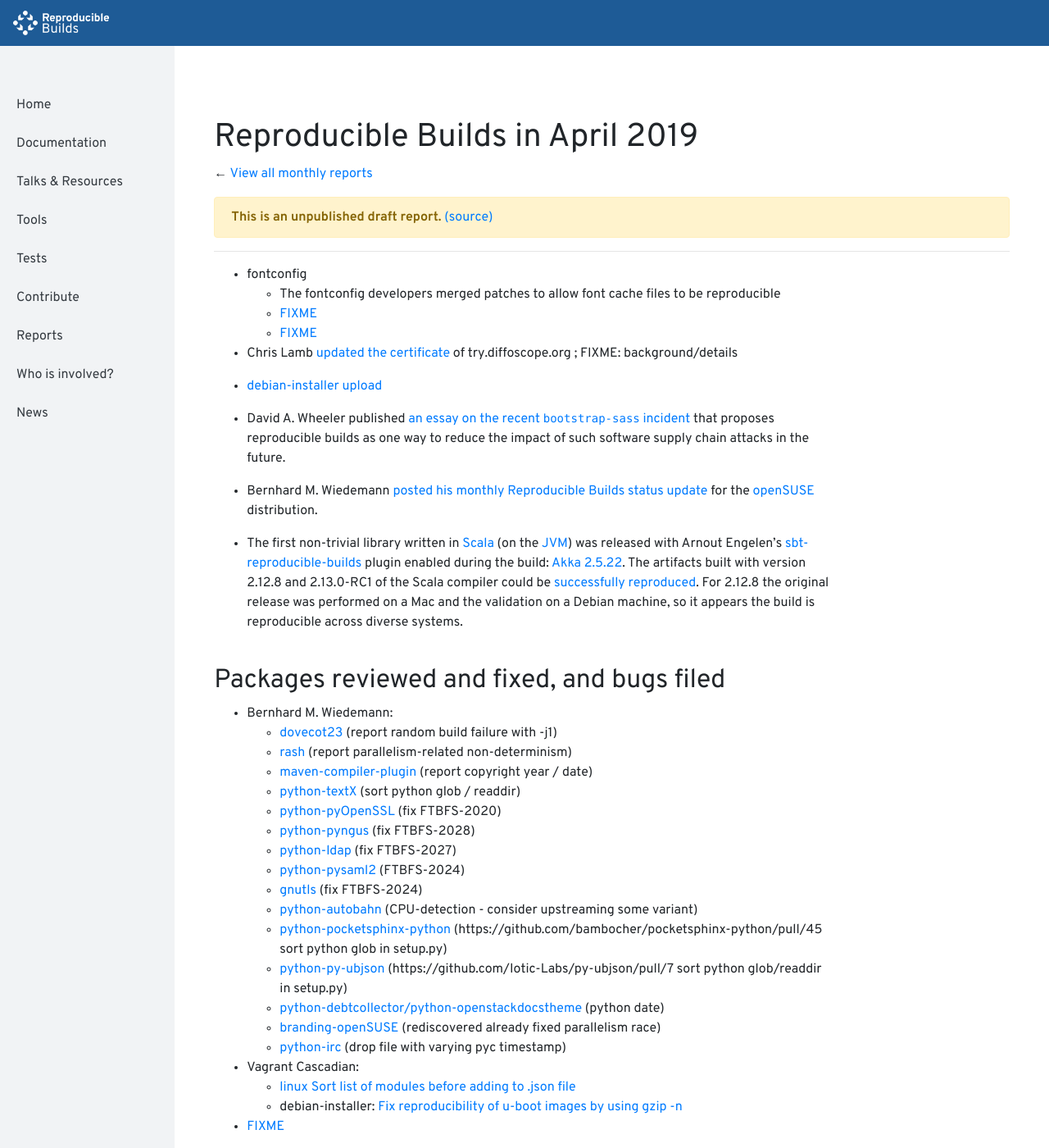
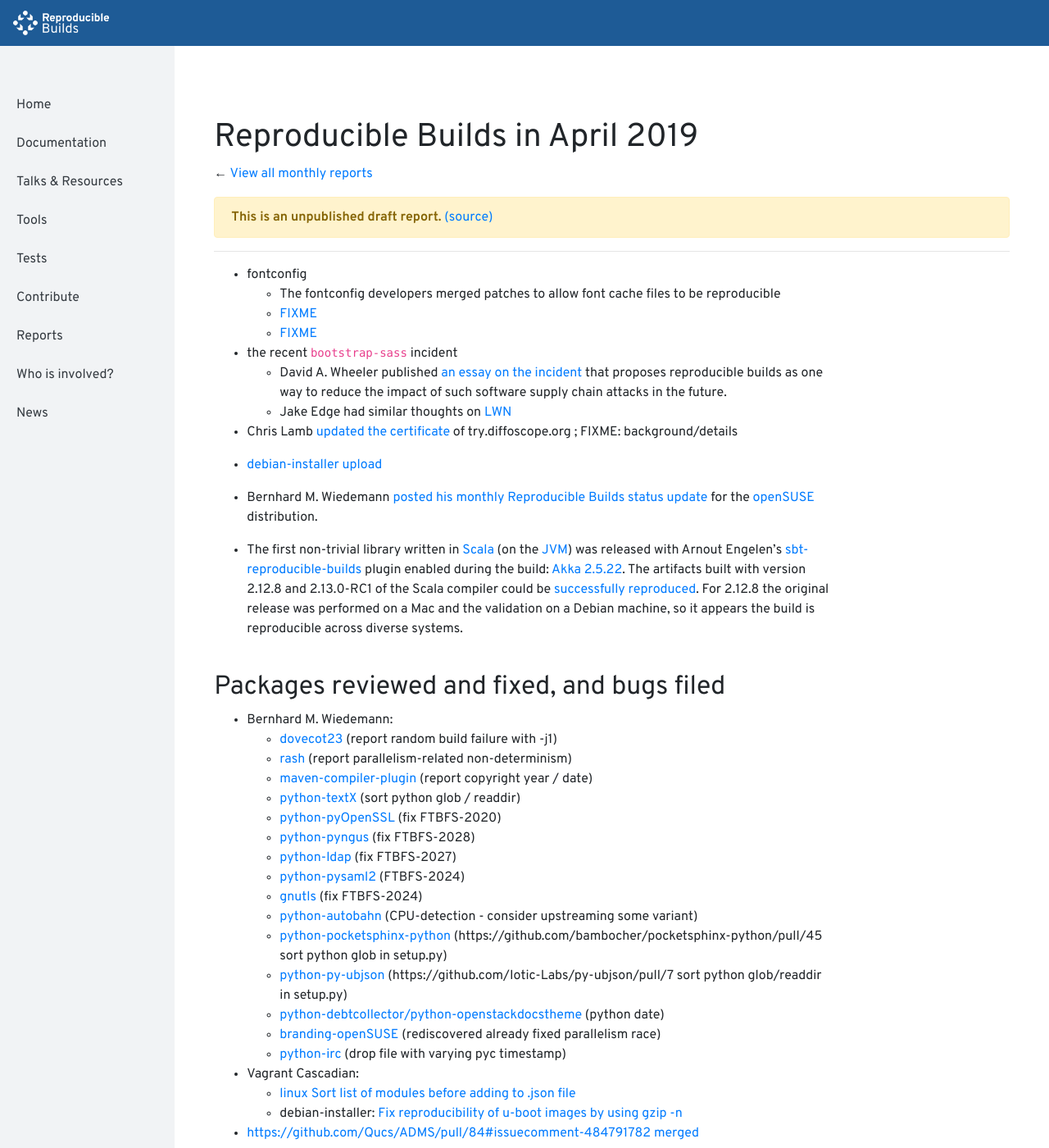
Before and after one commit to prototypefund/reproducible-website, a Jekyll site: the page built from _reports/2019-04.md, in a window 1280 px wide and 1400 px high. Shown: the whole window at 82% size. Built offline with Jekyll 4.4.1, drawn with Linux system fonts in a browser that asks for light colours; some of the changed text lies outside the part shown.

Commit message:
2019-04: -5 FIXMEs

```diff
--- a/_reports/2019-04.md
+++ b/_reports/2019-04.md
@@ -11,11 +11,13 @@
     * [FIXME](https://lists.freedesktop.org/archives/fontconfig/2019-April/006508.html)
     * [FIXME](https://gitlab.freedesktop.org/fontconfig/fontconfig/issues/130#note_144421)
 
+* the recent `bootstrap-sass` incident
+    * David A. Wheeler published [an essay on the incident](https://dwheeler.com/essays/bootstrap-sass-subversion.html) that proposes reproducible builds as one way to reduce the impact of such software supply chain attacks in the future.
+    * Jake Edge had similar thoughts on [LWN](https://lwn.net/Articles/785386/)
+
 * Chris Lamb [updated the certificate](https://github.com/lamby/try.diffoscope.org/commit/aa3cc35451dd7fedfdc30af7b248b39d0e9f7898) of try.diffoscope.org ; FIXME: background/details
 
 * [debian-installer upload](https://bugs.debian.org/920676#50)
-
-* David A. Wheeler published [an essay on the recent `bootstrap-sass` incident](https://dwheeler.com/essays/bootstrap-sass-subversion.html) that proposes reproducible builds as one way to reduce the impact of such software supply chain attacks in the future.
 
 * Bernhard M. Wiedemann [posted his monthly Reproducible Builds status update](https://lists.opensuse.org/opensuse-factory/2019-04/msg00414.html) for the [openSUSE](https://opensuse.org/) distribution.
 
@@ -44,8 +46,6 @@
     * [linux](https://salsa.debian.org/kernel-team/linux/merge_requests/140) [Sort list of modules before adding to .json file](https://salsa.debian.org/kernel-team/linux/commit/58ef63e9e2c71ffd8a21e9c620db71cb96d2d5a9)
     * debian-installer: [Fix reproducibility of u-boot images by using gzip -n](https://salsa.debian.org/installer-team/debian-installer/commit/deeee34bc0ee5ec879182111b809896752ad0df9)
 
-* [FIXME](https://lwn.net/Articles/785386/)
-
 * [https://github.com/Qucs/ADMS/pull/84#issuecomment-484791782 merged](https://github.com/Qucs/ADMS/pull/84#issuecomment-484791782)
 
 * [https://github.com/shadow-maint/shadow/pull/146#issuecomment-485286090 merged](https://github.com/shadow-maint/shadow/pull/146#issuecomment-485286090)
@@ -61,19 +61,16 @@
 that has been bootstrapped entirely from hex0 with 100% reproducible output/binaries.
 
 
-* [FIXME](https://news.ycombinator.com/item?id=19732794)
+* A [discussion on HackerNews](https://news.ycombinator.com/item?id=19732794) discussed reproducible builds for WebAssembly and other formats that currently use binary uploads.
 
-* [FIXME](https://github.com/golang/go/issues/16860)
-https://go-review.googlesource.com/c/go/+/173344/
+* A patch to the go compiler was proposed to extend the [`-trimpath`](https://go-review.googlesource.com/c/go/+/173344/) syntax. This helps to fix [variations from buildpath](https://github.com/golang/go/issues/16860).
 
 * [FIXME](https://securelist.com/operation-shadowhammer-a-high-profile-supply-chain-attack/90380/)
 
 * Reproducible Builds participated in GSoC but sadly we didnt find any suitable students.
 
-* [FIXME](https://github.com/TheDigitalStandard/TheDigitalStandard/pull/115)
+* Bobby Richter proposed [an addition of reproducible builds](https://github.com/TheDigitalStandard/TheDigitalStandard/pull/115) as indicator of good digital products.
 
 * [Stop Memsettings Structures](https://www.anmolsarma.in/post/stop-struct-memset/)
 
 * Vagrant Cascadian submitted an [update to diffoscope 114](https://issues.guix.info/issue/35478) in [GNU Guix](https://www.gnu.org/software/guix/).
-
-* [FIXME](https://go-review.googlesource.com/c/go/+/173344/)
```
